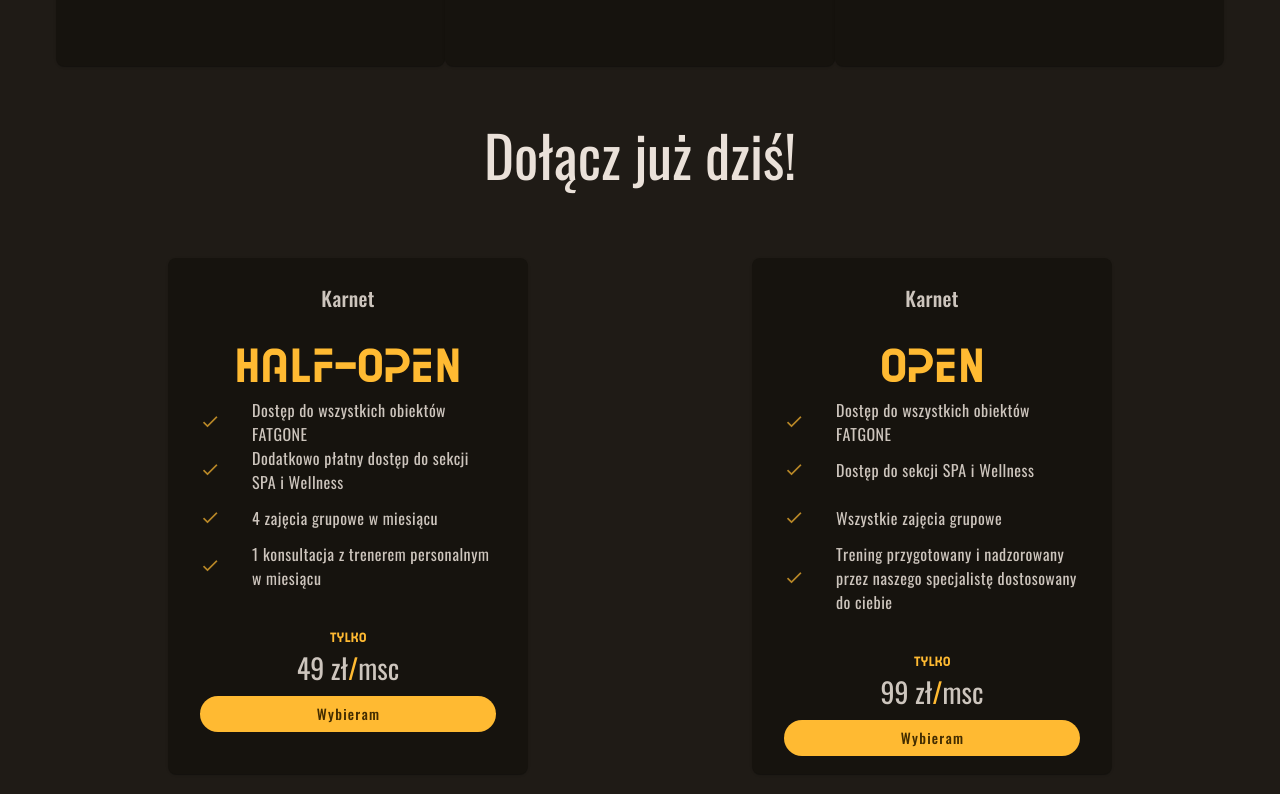
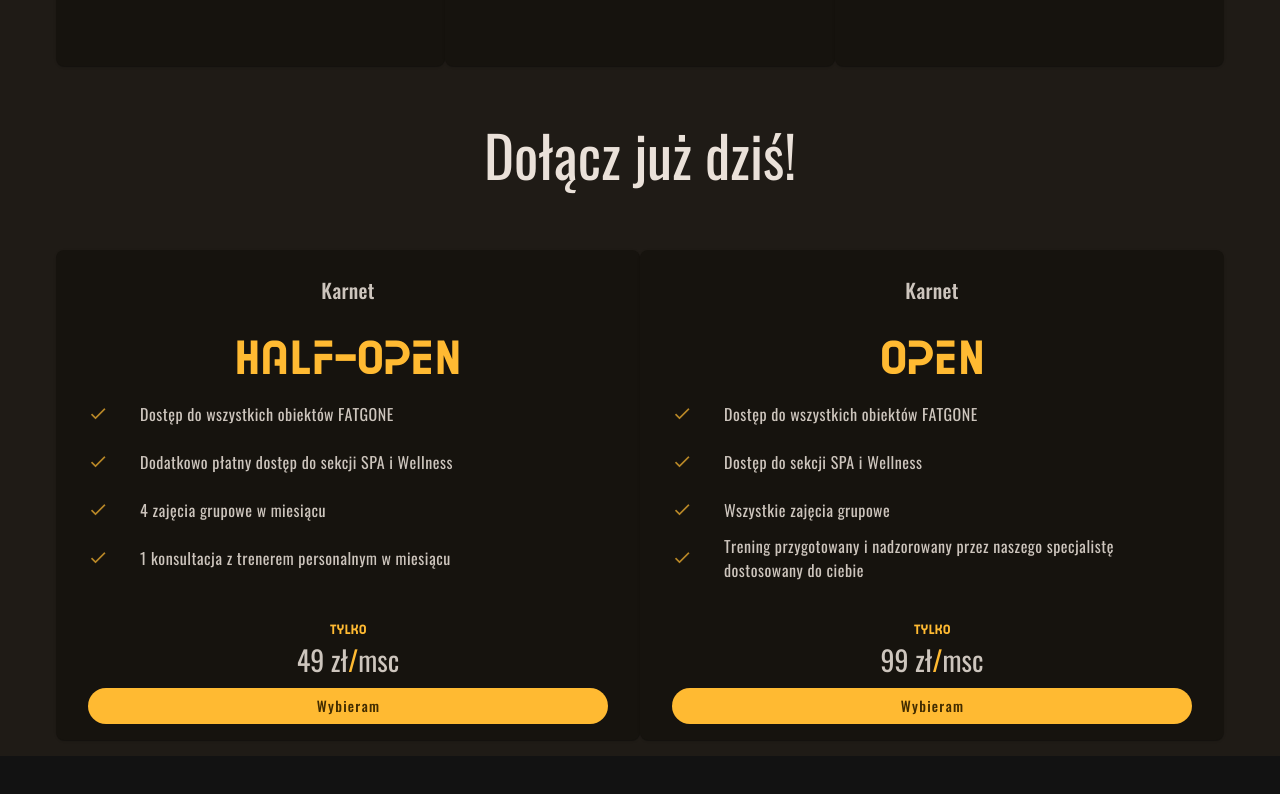
Before and after one commit to FatGone/FatGone-frontend, a Vue app: page / in a window 1280 px wide. Shown: the part 1574-2368 px from the top of the page. After the commit the page ends 2330 px from the top, so only its background shows below. Built offline with nearby package versions, Linux system fonts and the light colour scheme.

Commit message:
Changed how MembershipCard is rendered

```diff
--- a/src/landing/components/MembershipCard.vue
+++ b/src/landing/components/MembershipCard.vue
@@ -1,24 +1,25 @@
 <script lang="ts" setup>
-defineProps ({
+defineProps({
     'title': String,
     'price': Number
 })
 </script>
 
 <template>
-    <v-card class="mx-auto px-8 ma-2" width="360" height="516">
-        <v-card-title class="fg-display-small text-center pt-6">Karnet</v-card-title>
-        <p class="fg-display-large-acetone text-center text-primary pt-3">{{title}}</p>
+    <v-card class="w-100 px-8 rounded-lg">
+        <v-card-title class="fg-display-small text-center pt-6 ">Karnet</v-card-title>
+        <p class="fg-display-large-acetone text-center text-primary pt-3">{{ title }}</p>
         <slot></slot>
         <v-card-item class="pa-0">
-            <p class="font-acetone text-center text-primary pt-9" style="font-weight: 400px; font-size: 16px; line-height: 24px; letter: 0.5px;">TYLKO</p>
-            <p class="fg-headline-medium text-center">{{price}} zł<span class="pa-0 text-primary fg-headline-medium">/</span>msc</p>
-            <v-btn block variant="flat" class="fg-label-large text-none mb-8">
+            <p class="font-acetone text-center text-primary pt-9"
+                style="font-weight: 400px; font-size: 16px; line-height: 24px; letter: 0.5px;">TYLKO</p>
+            <p class="fg-headline-medium text-center">{{ price }} zł<span
+                    class="pa-0 text-primary fg-headline-medium">/</span>msc</p>
+            <v-btn block variant="flat" class="fg-label-large text-none mb-4">
                 Wybieram
             </v-btn>
         </v-card-item>
     </v-card>
 </template>
 
-<style scoped>
-</style>
+<style scoped></style>
```
